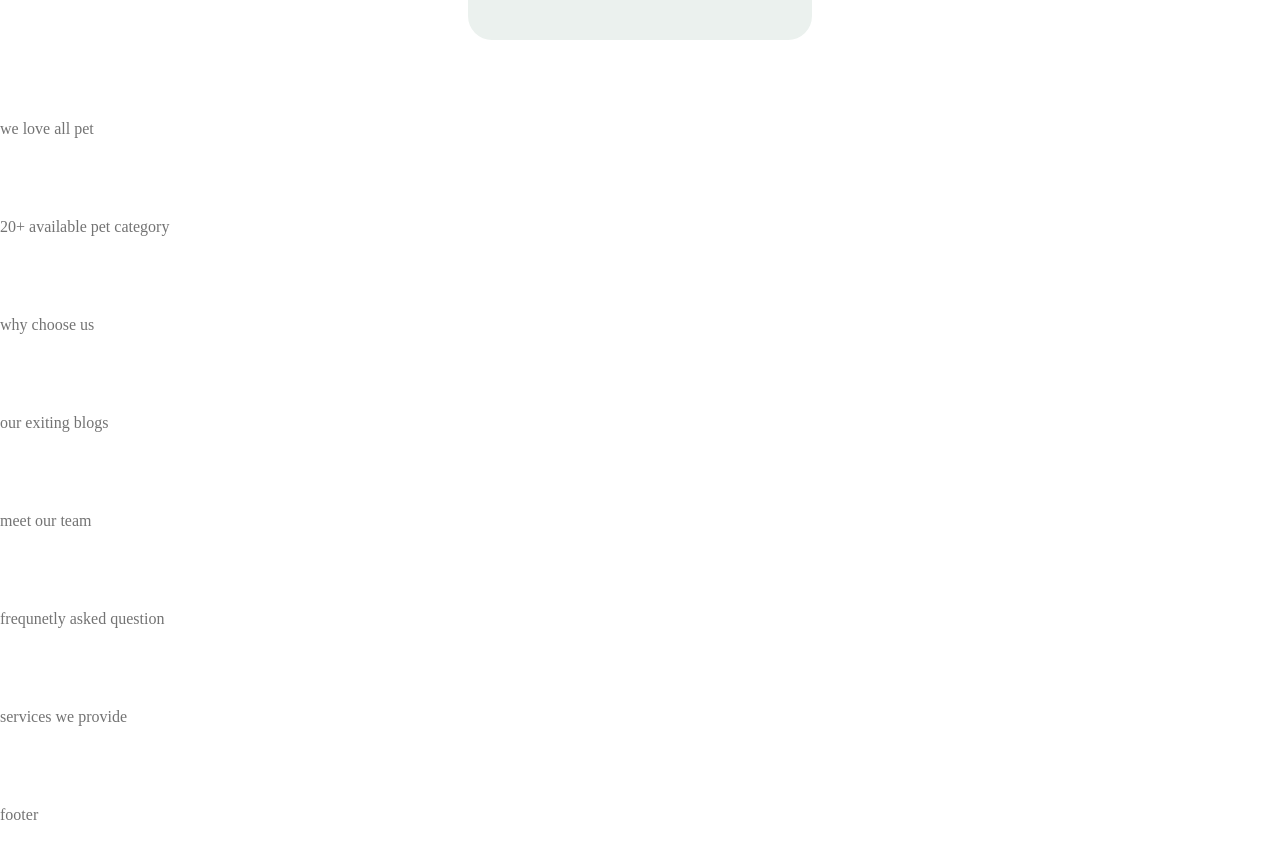
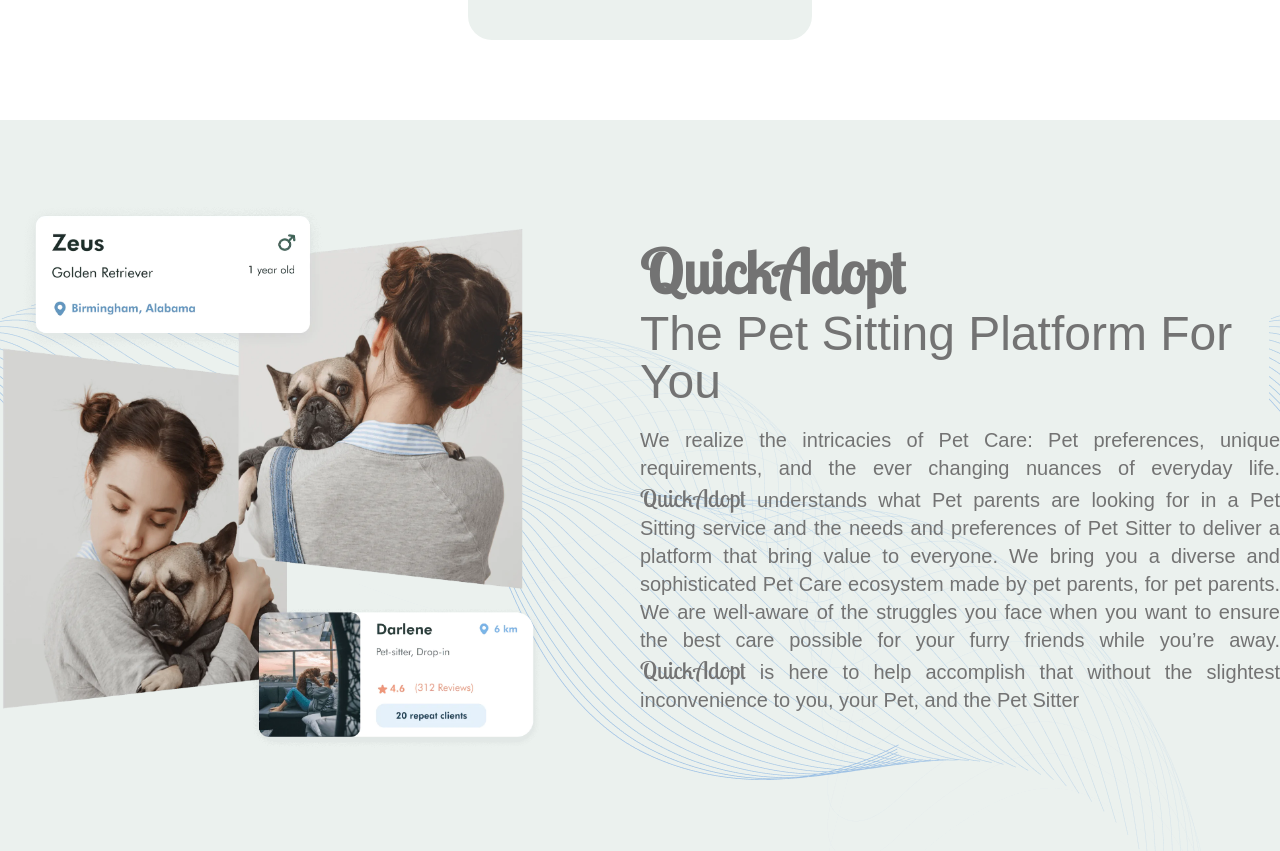
Before and after one commit to safkat07/Quick-Adopt, a React (Vite) app: page / in a window 1280 px wide. Shown: the part 1680-2531 px from the top of the page. Before the commit the page ends 2504 px from the top, so only its background shows below. Built offline with nearby package versions, Linux system fonts and the light colour scheme.

Commit message:
we love section added

```diff
--- a/src/Layout/FrontSections/WeLove/WeLove.jsx
+++ b/src/Layout/FrontSections/WeLove/WeLove.jsx
@@ -1,11 +1,22 @@
 import React from 'react';
 import MainContainer from '../../../Components/UseableComponents/MainContainer/MainContainer';
-
+import img from '../../../assets/welove.png'
+import './welove.css'
 const WeLove = () => {
     return (
-        <div>
+        <div className='bg-[#EBF1EE] w-full bg min-h-screen'>
             <MainContainer>
-                we love all pet
+                <div className='flex justify-center items-center w-fit '>
+                    <div className='w-1/2'>
+                        <img className='w-[85%] mx-auto' src={img} alt="" />
+                    </div>
+                    <div className='w-1/2'>
+                        <h2 className='font-lobster text-6xl'> QuickAdopt</h2>
+                        <p className='text-5xl font-monster pt-2'>The Pet
+                            Sitting Platform For You</p>
+                        <p className='text-xl text-justify font-monster pt-5'>We realize the intricacies of Pet Care: Pet preferences, unique requirements, and the ever changing nuances of everyday life. <span className='text-2xl font-lobster'>QuickAdopt</span> understands what Pet parents are looking for in a Pet Sitting service and the needs and preferences of Pet Sitter to deliver a platform that bring value to everyone. We bring you a diverse and sophisticated Pet Care ecosystem made by pet parents, for pet parents. We are well-aware of the struggles you face when you want to ensure the best care possible for your furry friends while you’re away. <span className='text-2xl font-lobster'>QuickAdopt</span> is here to help accomplish that without the slightest inconvenience to you, your Pet, and the Pet Sitter</p>
+                    </div>
+                </div>
             </MainContainer>
         </div>
 
--- /dev/null
+++ b/src/Layout/FrontSections/WeLove/welove.css
@@ -0,0 +1,5 @@
+.bg{
+    background-image: url(../../../../src/assets/third-sec-lines-img.png);
+    object-fit: contain;
+    overflow: hidden;
+}
```
Also changed, not shown: src/assets/third-sec-lines-img.png (added), src/assets/welove.png (added).
